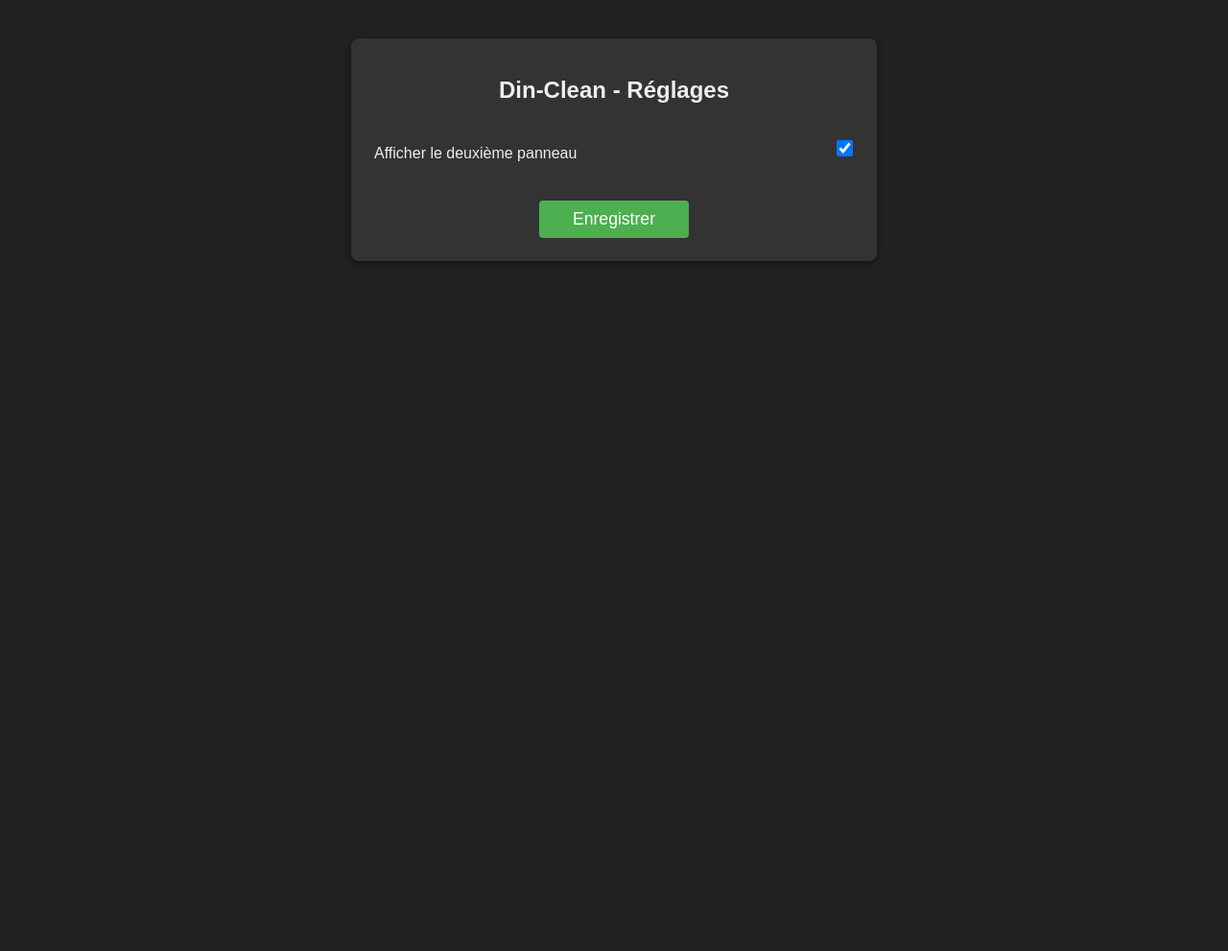
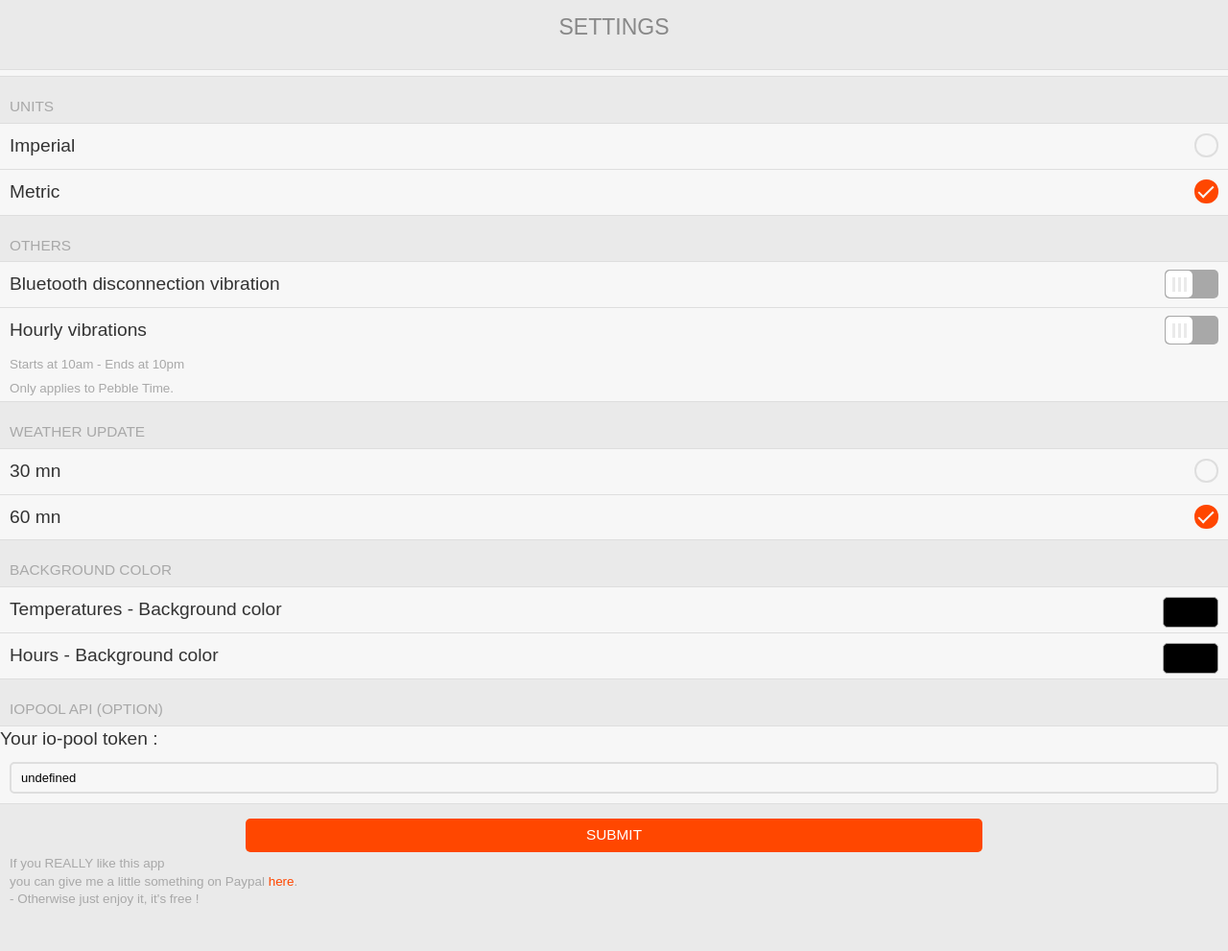
Before and after one commit to Sichroteph/Impact, a plain HTML site: page index.html in a window 1280 px wide. Shown: the whole page at 96% size. Before the commit the page ends 800 px from the top, so only its background shows below. Drawn offline with Linux system fonts and the light colour scheme.

Commit message:
Update HTML structure and styling for settings page

```diff
--- a/index.html
+++ b/index.html
@@ -1,60 +1,194 @@
 <!DOCTYPE html>
 <html>
+
 <head>
-  <title>Din-Clean - Configuration</title>
-  <meta charset="utf-8">
+  <title>Impact</title>
+  <link rel='stylesheet' type='text/css' href='css/slate.min.css'>
+  <script src='js/slate.min.js'></script>
   <style>
-    body { font-family: sans-serif; background: #222; color: #eee; }
-    .container { max-width: 500px; margin: 40px auto; background: #333; padding: 24px; border-radius: 8px; box-shadow: 0 2px 8px #0008; }
-    h1 { text-align: center; font-size: 1.5em; margin-bottom: 1em; }
-    label { display: block; margin: 1.2em 0 0.5em; }
-    .option-row { display: flex; align-items: center; justify-content: space-between; margin-bottom: 1em; }
-    .option-row input[type="checkbox"] { transform: scale(1.3); }
-    .button-row { text-align: center; margin-top: 2em; }
-    button { font-size: 1.1em; padding: 0.5em 2em; border-radius: 4px; border: none; background: #4caf50; color: #fff; cursor: pointer; }
-    button:hover { background: #388e3c; }
+    .title {
+      padding: 15px 10px;
+      text-transform: uppercase;
+      font-family: 'PT Sans', sans-serif;
+      font-size: 1.2em;
+      font-weight: 500;
+      color: #888888;
+      text-align: center;
+    }
   </style>
 </head>
+
 <body>
-  <div class="container">
-    <h1>Din-Clean - Réglages</h1>
-    <form id="config-form">
-      <div class="option-row">
-        <label for="show_second_panel">Afficher le deuxième panneau</label>
-        <input type="checkbox" id="show_second_panel" checked>
+  <h1 class='title'>Settings</h1>
+
+  <div class='item-container'>
+    <div class='item-container-content'>
+      <div class='item-container-footer'>
       </div>
-      <!-- Ajoutez ici d'autres options si besoin -->
-      <div class="button-row">
-        <button type="submit">Enregistrer</button>
+    </div>
+  </div>
+
+  <div class='item-container'>
+    <div class='item-container-header'>Units</div>
+    <div class='item-container-content'>
+      <label class='item'>
+        Imperial
+        <input type='radio' class='item-radio' name='radio1' input id='radio_units' value='a'>
+      </label>
+      <label class='item'>
+        Metric
+        <input type='radio' class='item-radio' name='radio1' input id='radio_units' value='b' checked>
+      </label>
+    </div>
+  </div>
+
+  <div class='item-container'>
+    <div class='item-container-header'>Others</div>
+    <div class='item-container-content'>
+      <label class='item'>
+        Bluetooth disconnection vibration
+        <input type='checkbox' class='item-toggle' input id='toggle_bt'>
+      </label>
+
+      <label class='item'>
+        Hourly vibrations
+        <input type='checkbox' class='item-toggle' input id='toggle_vibration'>
+      </label>
+      <div class='item-container-footer'>
+        Starts at 10am - Ends at 10pm
       </div>
-    </form>
+      <div class='item-container-footer'>
+        Only applies to Pebble Time.
+      </div>
+    </div>
   </div>
-  <script>
-    // Charger la config existante si elle existe
-    document.addEventListener('DOMContentLoaded', function() {
-      var config = localStorage.getItem('din_clean_config');
-      if (config) {
-        try {
-          config = JSON.parse(config);
-          document.getElementById('show_second_panel').checked = (config.show_second_panel !== false);
-        } catch (e) {}
+
+  <div class='item-container'>
+    <div class='item-container-header'>Weather update</div>
+    <div class='item-container-content'>
+      <label class='item'>
+        30 mn
+        <input type='radio' class='item-radio' name='radio2' input id='radio_refresh' value='a'>
+      </label>
+      <label class='item'>
+        60 mn
+        <input type='radio' class='item-radio' name='radio2' input id='radio_refresh' value='b' checked>
+      </label>
+    </div>
+  </div>
+
+  <div class='item-container'>
+    <div class='item-container-header'>Background color</div>
+    <div class='item-container-content'>
+      <label class='item'>
+        Temperatures - Background color
+        <input type='text' class='item-color item-color-normal' input id='color_left_back' value='0x000000'>
+      </label>
+      <label class='item'>
+        Hours - Background color
+        <input type='text' class='item-color item-color-normal' input id='color_right_back' value='0x000000'>
+      </label>
+    </div>
+  </div>
+
+  <div class='item-container'>
+    <div class='item-container-header'>iopool API (Option)</div>
+    <div class='item-container-content'>
+        Your io-pool token :
+        <label class='item'>
+          <div class='item-input-wrapper'>
+            <input type='text' class='item-input' input id='input_iopool_token' placeholder='Input field'>
+          </div>
+        </label>
+    </div>
+  </div>
+
+  <div class='item-container'>
+    <div class='button-container'>
+      <input id='submit_button' type='button' class='item-button' value='SUBMIT'>
+    </div>
+  </div>
+
+  <div class='item-container-footer'>
+    If you REALLY like this app <br>
+    you can give me a little something on Paypal <a href='https://paypal.me/ChrJeannette'>here</a>. <br>
+    - Otherwise just enjoy it, it's free !<br><br><br>
+  </div>
+
+</body>
+
+<script>
+
+  function getConfigData() {
+    var input_iopool_token = document.getElementById('input_iopool_token');
+    var radio_units = document.getElementById('radio_units');
+    var radio_refresh = document.getElementById('radio_refresh');
+    var toggle_vibration = document.getElementById('toggle_vibration');
+    var toggle_bt = document.getElementById('toggle_bt');
+    var color_right_back = document.getElementById('color_right_back');
+    var color_left_back = document.getElementById('color_left_back');
+
+    var options = {
+      'input_iopool_token': input_iopool_token.value,
+      'radio_units': radio_units.checked,
+      'radio_refresh': radio_refresh.checked,
+      'toggle_vibration': toggle_vibration.checked,
+      'toggle_bt': toggle_bt.checked,
+      'color_right_back': color_right_back.value,
+      'color_left_back': color_left_back.value,
+    };
+
+    // Save for next launch
+    localStorage['input_iopool_token'] = options['input_iopool_token'];
+    localStorage['radio_units'] = options['radio_units'];
+    localStorage['radio_refresh'] = options['radio_refresh'];
+    localStorage['toggle_vibration'] = options['toggle_vibration'];
+    localStorage['toggle_bt'] = options['toggle_bt'];
+    localStorage['color_right_back'] = options['color_right_back'];
+    localStorage['color_left_back'] = options['color_left_back'];
+
+    console.log('Got options: ' + JSON.stringify(options));
+    return options;
+  }
+
+  function getQueryParam(variable, defaultValue) {
+    var query = location.search.substring(1);
+    var vars = query.split('&');
+    for (var i = 0; i < vars.length; i++) {
+      var pair = vars[i].split('=');
+      if (pair[0] === variable) {
+        return decodeURIComponent(pair[1]);
       }
-    });
+    }
+    return defaultValue || false;
+  }
 
-    // Soumission du formulaire
-    document.getElementById('config-form').addEventListener('submit', function(e) {
-      e.preventDefault();
-      var showSecondPanel = document.getElementById('show_second_panel').checked;
-      var config = { show_second_panel: showSecondPanel };
-      localStorage.setItem('din_clean_config', JSON.stringify(config));
-      // Pour Pebble: renvoyer la config à l'app
-      var return_to = document.location.search.match(/\breturn_to=([^&]+)/);
-      if (return_to) {
-        document.location = decodeURIComponent(return_to[1]) + '#'+ encodeURIComponent(JSON.stringify(config));
-      } else {
-        alert('Configuration enregistrée !');
-      }
-    });
-  </script>
-</body>
+  var submitButton = document.getElementById('submit_button');
+  submitButton.addEventListener('click', function () {
+    console.log('Submit');
+
+    // Set the return URL depending on the runtime environment
+    var return_to = getQueryParam('return_to', 'pebblejs://close#');
+    document.location = return_to + encodeURIComponent(JSON.stringify(getConfigData()));
+  });
+
+  (function () {
+    var input_iopool_token = document.getElementById('input_iopool_token');
+    var radio_units = document.getElementById('radio_units');
+    var radio_refresh = document.getElementById('radio_refresh');
+    var toggle_vibration = document.getElementById('toggle_vibration');
+    var toggle_bt = document.getElementById('toggle_bt');
+    var color_right_back = document.getElementById('color_right_back');
+    var color_left_back = document.getElementById('color_left_back');
+
+    input_iopool_token.value = localStorage['input_iopool_token'];
+    radio_units.checked = JSON.parse(localStorage['radio_units']);
+    radio_refresh.checked = JSON.parse(localStorage['radio_refresh']);
+    toggle_vibration.checked = JSON.parse(localStorage['toggle_vibration']);
+    toggle_bt.checked = JSON.parse(localStorage['toggle_bt']);
+    color_right_back.value = localStorage['color_right_back'];
+    color_left_back.value = localStorage['color_left_back'];
+  })();
+</script>
+
 </html>
```
